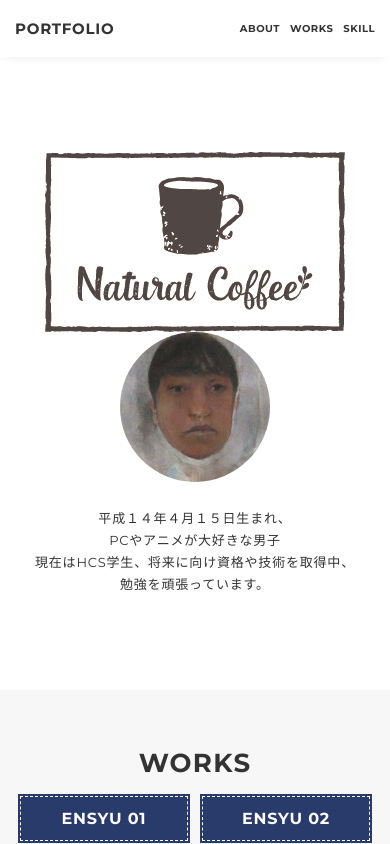
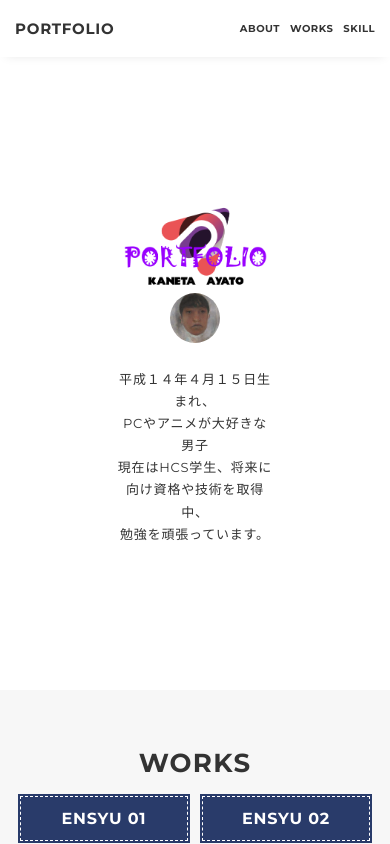
Before and after one commit to hcs-ayato/S1A305, a plain HTML site: page index.html in a window 390 px wide. Shown: the top 844 px of the page. Drawn offline with nearby package versions, Linux system fonts and the light colour scheme; files whose address does not match are found by name.

Commit message:
Add files via upload

```diff
--- a/portfolio/css/style.css
+++ b/portfolio/css/style.css
@@ -149,6 +149,7 @@ li {
 }
 
 .main-visual-inner {
+  max-width: 85%;
   padding: 0 40px;
 }
 
@@ -366,6 +367,10 @@ li {
   margin-bottom: 3px;
 }
 
+.skill-text{
+  list-style: square;
+}
+
 /*--------------------------------
  About
 ---------------------------------*/
@@ -541,6 +546,7 @@ li {
   }
 
   .main-visual-inner {
+    max-width: 50%;
     padding: 0 20px;
   }
 
@@ -556,7 +562,7 @@ li {
     display: block;
   }
   .main-visual-img {
-    width: 150px;
+    width: 50px;
     margin: 0 auto;
     margin-bottom: 25px;
   }
```
Also changed, not shown: portfolio/img/css.svg (added), portfolio/img/java.svg (added), portfolio/img/logo.png (added).
